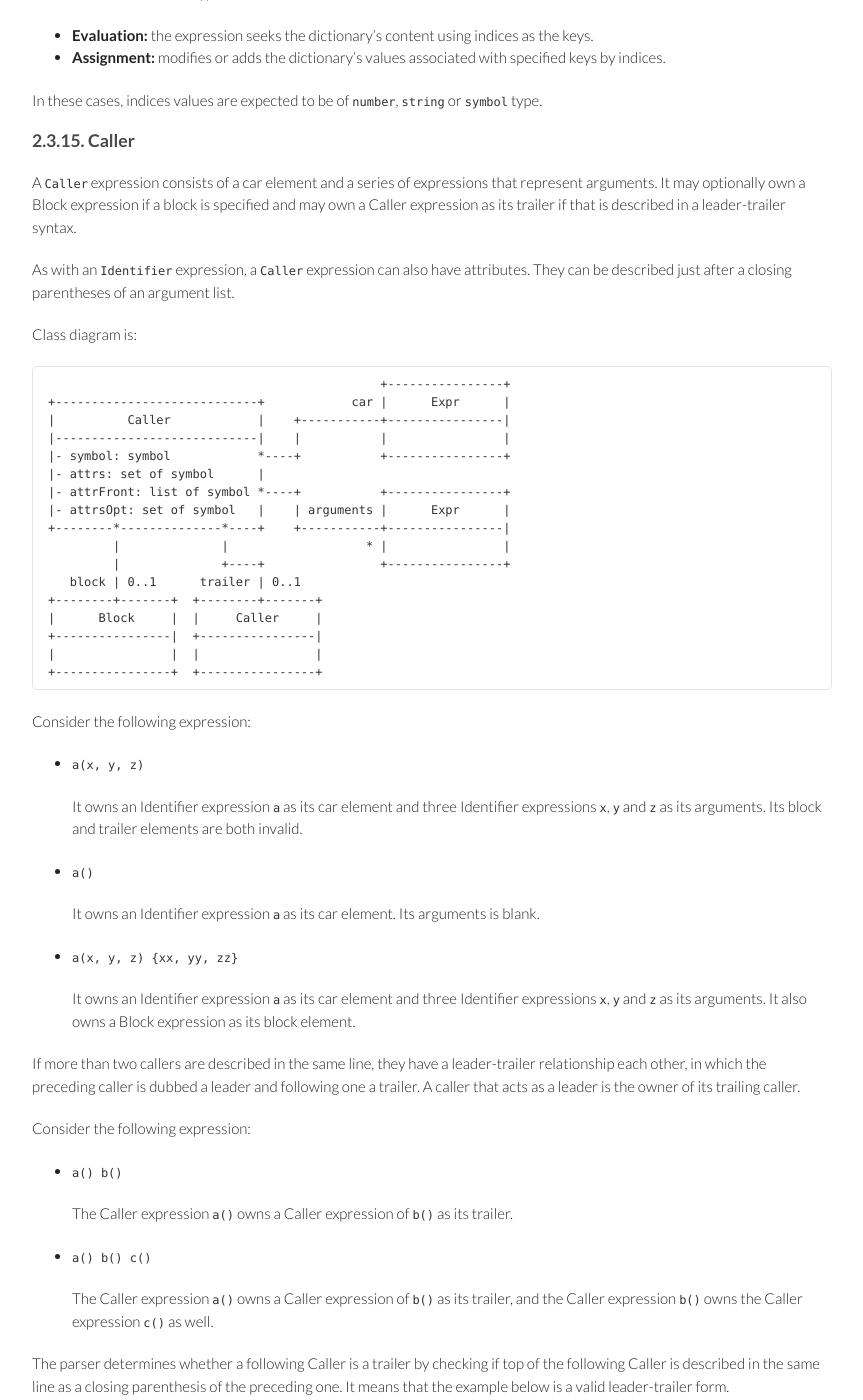
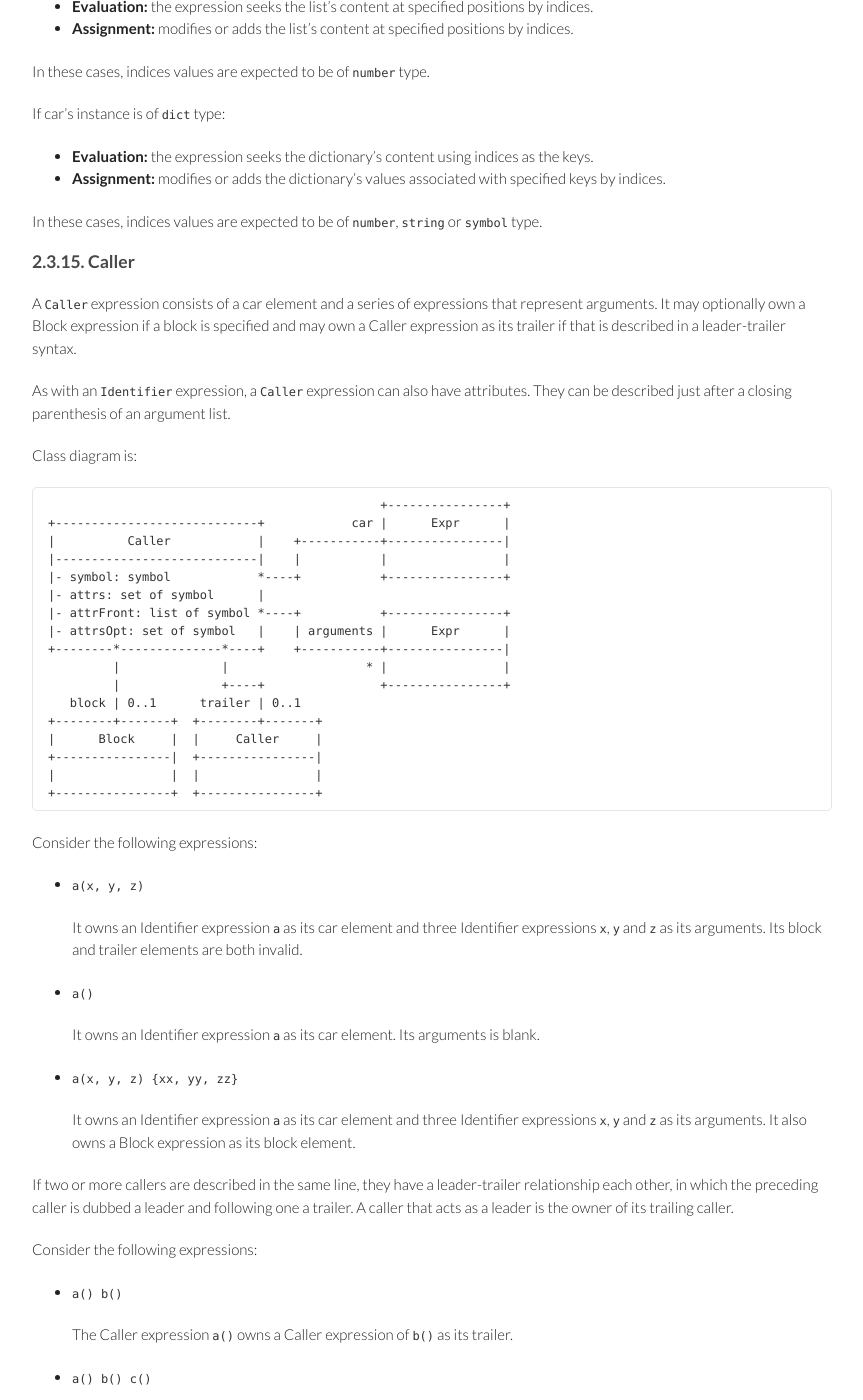
Before and after one commit to rudidude86/gura-lang.github.io, a Jekyll site: the page built from documents/Syntax.md, in a window 1280 px wide and 1400 px high, scrolled down 14318 px. Shown: the whole window, without its empty margins (208-1071 px from the left). Built offline with Jekyll 4.4.1, drawn with Linux system fonts in a browser that asks for light colours; Markdown is read by kramdown in place of the engine named in the settings; some of the changed text lies outside the part shown.

Commit message:
updated document

```diff
--- a/documents/Syntax.md
+++ b/documents/Syntax.md
@@ -262,7 +262,7 @@ There are three types of brackets as listed below.
 
         [1, 2, 3, 4]
 
-* __Parentheses__: `(a, b, c)`
+* __Parenthesis__: `(a, b, c)`
 
   When it appears right after an expression that has a value as a result of evaluation,
   it's used as an argument list to evaluate the preceding value as a callable.
@@ -422,7 +428,7 @@ Class diagram is:
     |- attrsOpt: set of symbol   |
     +----------------------------+
 
-Consider the following expression:
+Consider the following expressions:
 
 * `foo`
 
@@ -448,7 +454,7 @@ Class diagram is:
 
 Even with a number literal, the body element is stored as a string.
 
-Consider the following expression:
+Consider the following expressions:
 
 * `123.45foo`
 
@@ -751,7 +757,7 @@ and may own a Caller expression as its trailer
 if that is described in a leader-trailer syntax.
 
 As with an `Identifier` expression, a `Caller` expression can also have attributes.
-They can be described just after a closing parentheses of an argument list.
+They can be described just after a closing parenthesis of an argument list.
 
 Class diagram is:
 
@@ -773,7 +779,7 @@ Class diagram is:
     |                |  |                |
     +----------------+  +----------------+
 
-Consider the following expression:
+Consider the following expressions:
 
 * `a(x, y, z)`
 
@@ -792,12 +798,12 @@ Consider the following expression:
   and three Identifier expressions `x`, `y` and `z` as its arguments.
   It also owns a Block expression as its block element.
 
-If more than two callers are described in the same line,
+If two or more callers are described in the same line,
 they have a leader-trailer relationship each other,
 in which the preceding caller is dubbed a leader and following one a trailer.
 A caller that acts as a leader is the owner of its trailing caller.
 
-Consider the following expression:
+Consider the following expressions:
 
 * `a() b()`
 
@@ -831,4 +837,4 @@ If car's instance is of `function` type
 the expression calls the function with specified arguments.
 
 If the `Caller` expression is specified as a target in Interpreter's assignment stage,
-it always creates `function` instance and assigns it in a specific environment.
+it always creates `function` instance and assigns it in a specific Environment.
```
Also changed, not shown: other parts of documents/Syntax.md (+7 -1 lines).
